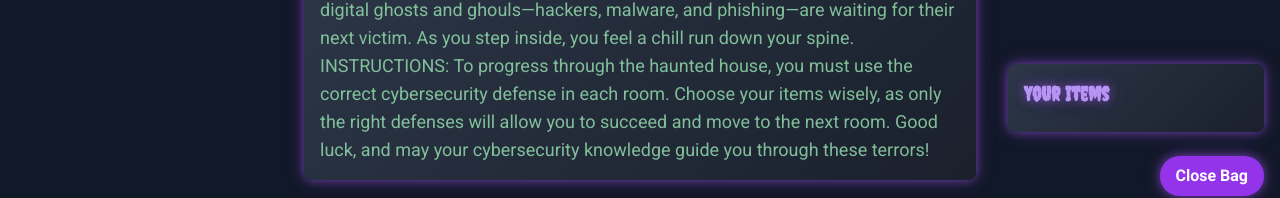
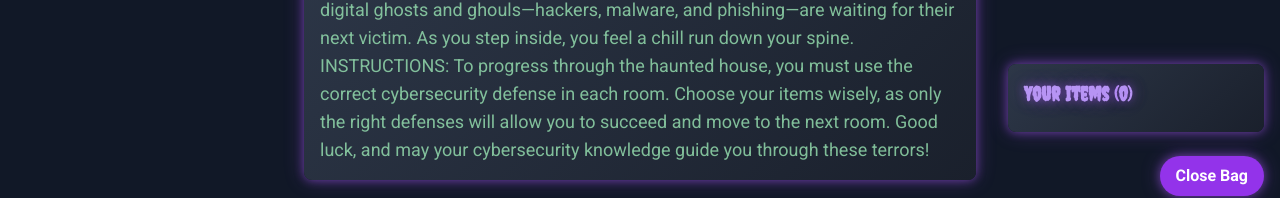
Before and after one commit to thestateofcybersecurity/haunted-house-of-cyber-terrors, a Next.js app: page / in a window 1280 px wide. Both pictures are taken after a click on the button "Open Bag". Shown: the part 588-786 px from the top of the page. Built offline with nearby package versions, Linux system fonts and the light colour scheme.

Commit message:
Update ItemBag.js

```diff
--- a/components/ItemBag.js
+++ b/components/ItemBag.js
@@ -1,10 +1,14 @@
-import React, { useState } from 'react';
+import React, { useState, useEffect } from 'react';
 import Image from 'next/image';
 import { motion, AnimatePresence } from 'framer-motion';
 
 const ItemBag = ({ items, onUseItem }) => {
   const [isOpen, setIsOpen] = useState(false);
   const [selectedItem, setSelectedItem] = useState(null);
+
+  useEffect(() => {
+    console.log('Items in bag:', items);
+  }, [items]);
 
   const toggleBag = () => setIsOpen(!isOpen);
 
@@ -39,7 +43,7 @@ const ItemBag = ({ items, onUseItem }) => {
             exit={{ opacity: 0, y: 50 }}
             className="absolute bottom-16 right-0 w-64 bg-gradient-haunted rounded-lg shadow-xl p-4 border-glow"
           >
-            <h3 className="text-xl font-bold mb-2 text-purple-300 text-shadow-glow">Your Items</h3>
+            <h3 className="text-xl font-bold mb-2 text-purple-300 text-shadow-glow">Your Items ({items.length})</h3>
             <div className="grid grid-cols-3 gap-2">
               {items.map((item, index) => (
                 <div
```
